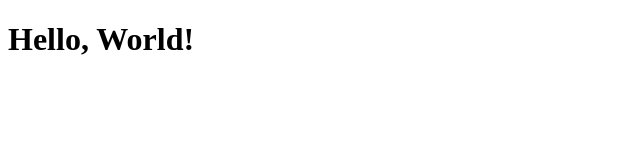
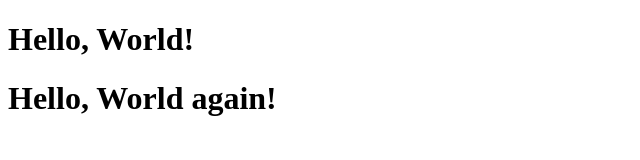
Before and after one commit to Agustin2005-del/CS3338-first-project, a plain HTML site: page index.html in a window 1280 px wide. Shown: the whole page, without its empty margins (0-640 px from the left). Drawn offline with Linux system fonts and the light colour scheme.

Commit message:
Update index.html
added extra line saying hello world again

```diff
--- a/index.html
+++ b/index.html
@@ -7,5 +7,6 @@
 </head>
 <body>
     <h1>Hello, World!</h1>
+    <h1>Hello, World again!</h1>
 </body>
 </html>
```
